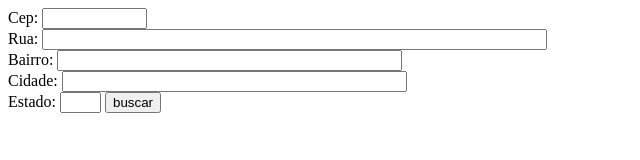
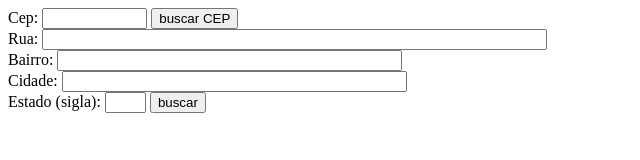
Before and after one commit to raphaelmicucci/viacep-front, a plain HTML site: page index.html in a window 1280 px wide. Shown: the whole page, without its empty margins (0-640 px from the left). Drawn offline with Linux system fonts and the light colour scheme.

Commit message:
adicionar novo botão para diferenciar busca por cep ou endereço

```diff
--- a/index.html
+++ b/index.html
@@ -7,14 +7,15 @@
     <body>
       <form>
         <label>Cep:
-        <input name="cep" type="text" id="cep" value="" size="10" maxlength="9"/></label><br />
+        <input name="cep" type="text" id="cep" value="" size="10" maxlength="9"/></label>
+        <button id="buscar-cep">buscar CEP</button><br />
         <label>Rua:
         <input name="rua" type="text" id="rua" size="60" /></label><br />
         <label>Bairro:
         <input name="bairro" type="text" id="bairro" size="40" /></label><br />
         <label>Cidade:
         <input name="cidade" type="text" id="cidade" size="40" /></label><br />
-        <label>Estado:
+        <label>Estado (sigla):
         <input name="uf" type="text" id="uf" size="2" /></label>
         <button id="buscar">buscar</button>
       </form>
```
